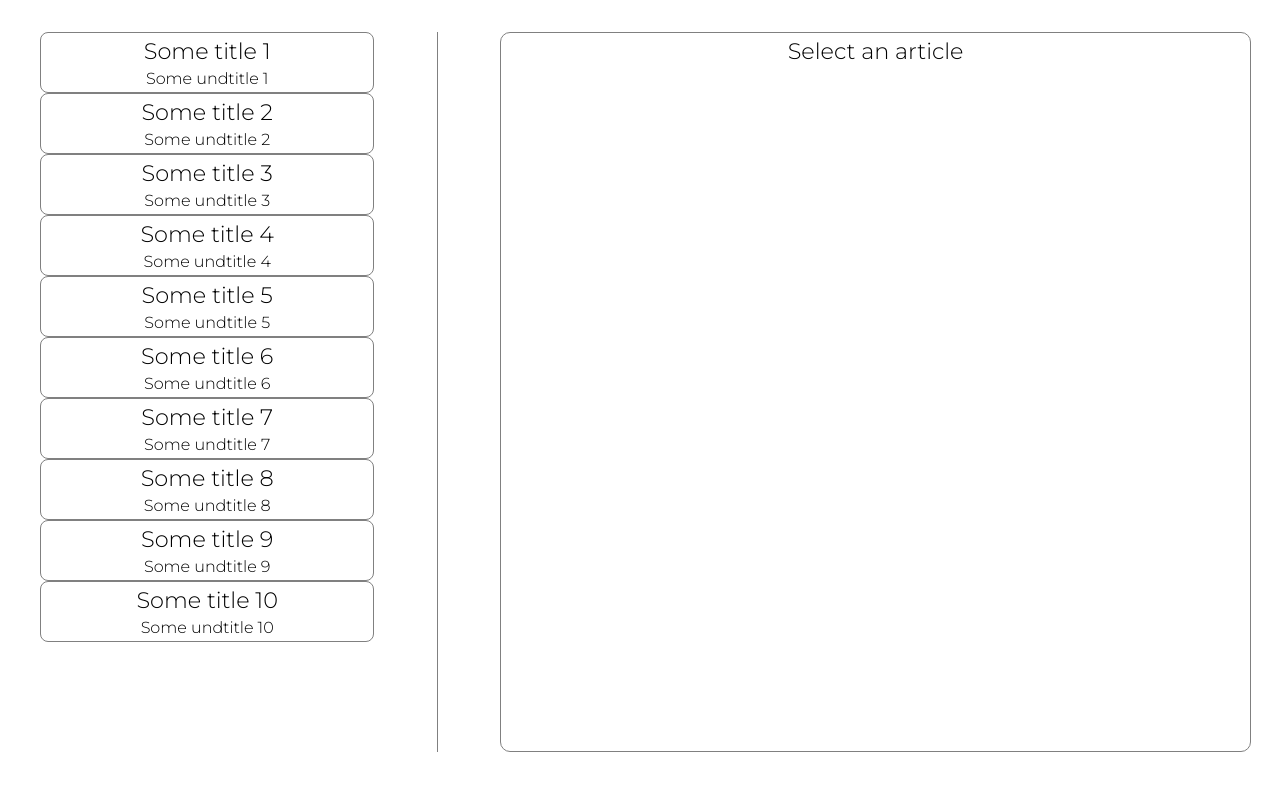
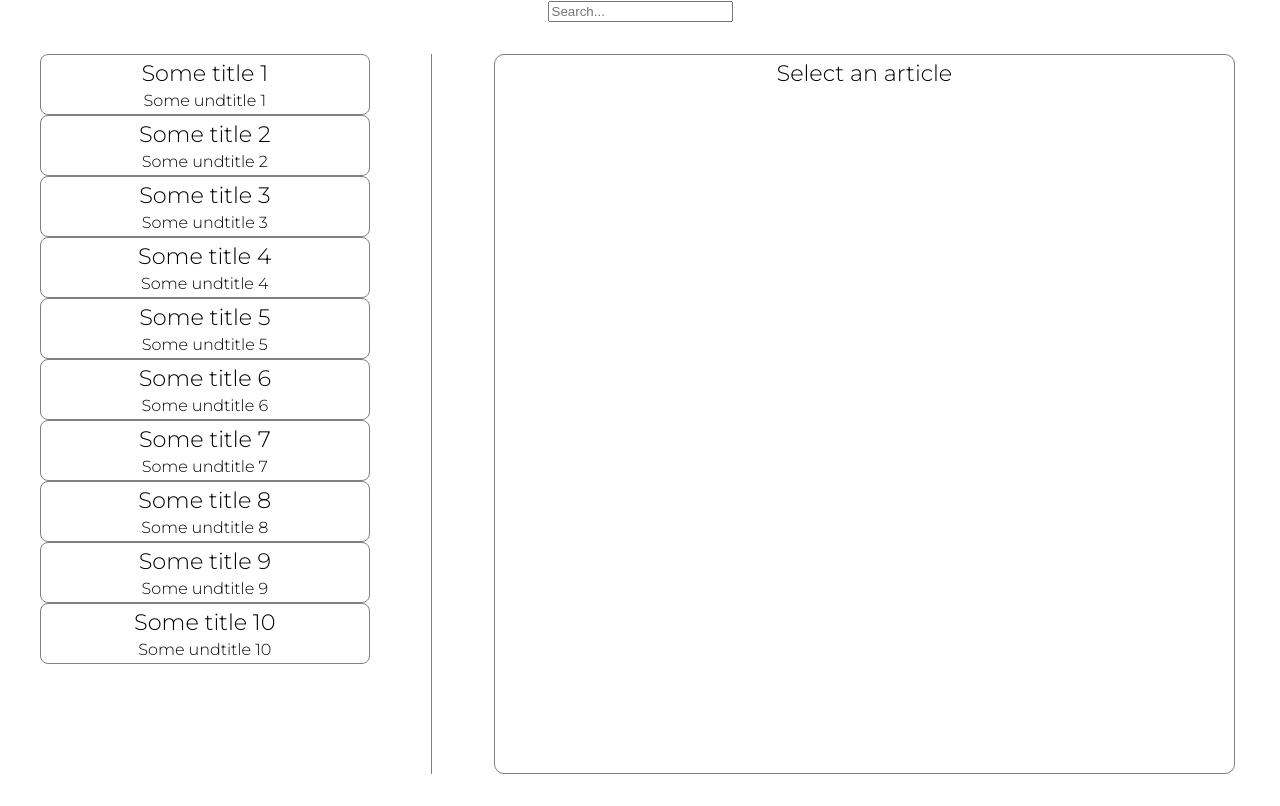
Before and after one commit to victoriarog/article-app, a React (Create React App) app: page / in a window 1280 px wide. Built offline with nearby package versions, Linux system fonts and the light colour scheme.

Commit message:
fix: search is functional

```diff
--- a/src/App.css
+++ b/src/App.css
@@ -7,7 +7,7 @@
 
 .flex-container {
 
-  padding: 2em 2em 2em 0;
+  padding: 2em 3em 2em 0;
   height: calc(100% - 10%);
 
   display: flex;
--- a/src/App.js
+++ b/src/App.js
@@ -3,12 +3,14 @@ import './App.css';
 import ArticleList from './components/ArticleList';
 import ArticleText from './components/ArticleText';
 import VerticalLine from './components/VerticalLine';
+import Search from './components/Search';
 
 function App() {
 
   const [articles, setArticles] = useState([]);
   const [selectedArticle, setSelectedArticle] = useState(null);
   const [readArticles, setReadArticles] = useState({});
+  const [searchArticle, setSearchArticle] = useState('');
 
   useEffect(() => {
     fetch('/data/ArticleData.json')
@@ -24,8 +26,9 @@ function App() {
 
   return (
     <div className="App">
+      <Search searchArticle={searchArticle} setSearchArticle={setSearchArticle} />
       <div className='flex-container'>
-        <ArticleList articles={articles} onArticleClick={handleArticleClick} readArticles={readArticles}/>
+        <ArticleList articles={articles} onArticleClick={handleArticleClick} readArticles={readArticles} searchArticle={searchArticle}/>
         <VerticalLine />
         <ArticleText article={selectedArticle} />
       </div>
--- a/src/components/ArticleList.js
+++ b/src/components/ArticleList.js
@@ -1,11 +1,14 @@
-function ArticleList({articles, onArticleClick, readArticles}) {
+function ArticleList({articles, onArticleClick, readArticles, searchArticle}) {
+    const filteredArticles = articles.filter((article) =>
+    article.title.toLowerCase().includes(searchArticle.toLowerCase()));
     return (
       <div className='flex-item1'>
         <ul>
           {articles.map((article, index) => (
             <li key = {article.id} onClick={() => onArticleClick(article)}
             style={{
-                backgroundColor: readArticles[article.id] ? 'rgba(169, 169, 169, 0.5)' : 'transparent'
+                backgroundColor: readArticles[article.id] ? 'rgba(169, 169, 169, 0.5)' : 'transparent',
+                display: filteredArticles.includes(article) ? 'block' : 'none'
               }}>
               <div className="articleBox">
               <h1>{article.title}</h1>
--- a/src/components/Search.js
+++ b/src/components/Search.js
@@ -1,6 +1,6 @@
-function Search({searchArticle, onSearchChange}) {
-    const handleChange = (e) => {
-        onSearchChange(e.target.value)
+function Search({searchArticle, setSearchArticle}) {
+    const handleSearchChange = (e) => {
+        setSearchArticle(e.target.value)
     };
 
     return (
@@ -9,7 +9,7 @@ function Search({searchArticle, onSearchChange}) {
             type="text"
             placeholder="Search..."
             value={searchArticle}
-            onChange={handleChange}
+            onChange={handleSearchChange}
             />
         </div>
     )
```
